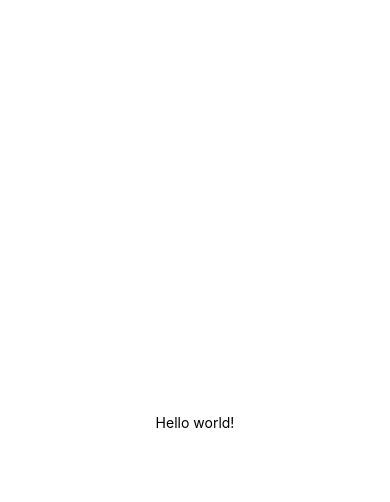
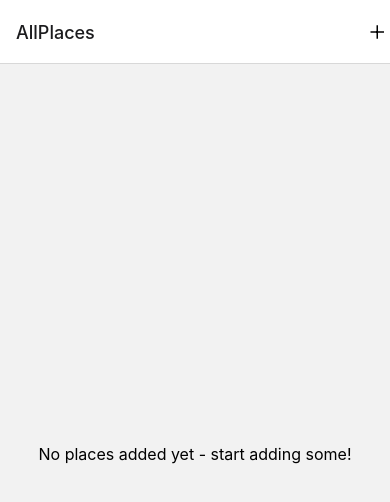
Before and after one commit to patrykraj/RN-app, a React Native app: screen /AllPlaces in a window 390 px wide. Shown: the top 502 px of the page. Built offline with nearby package versions, Linux system fonts and the light colour scheme.

Commit message:
Create places list

```diff
--- a/App.tsx
+++ b/App.tsx
@@ -1,20 +1,36 @@
 import { StatusBar } from 'expo-status-bar';
-import { StyleSheet, Text, View } from 'react-native';
+import { NavigationContainer } from '@react-navigation/native';
+import { createNativeStackNavigator } from '@react-navigation/native-stack';
+
+import AllPlaces from './screens/AllPlaces';
+import AddPlace from './screens/AddPlace';
+import IconButton from './components/ui/IconButton';
+
+const Stack = createNativeStackNavigator();
 
 export default function App() {
   return (
-    <View style={styles.container}>
-      <Text>Hello world!</Text>
-      <StatusBar style="auto" />
-    </View>
+    <>
+      <StatusBar style='dark' />
+      <NavigationContainer>
+        <Stack.Navigator>
+          <Stack.Screen
+            name="AllPlaces"
+            component={AllPlaces}
+            options={({ navigation }) => ({
+              headerRight: ({ tintColor }) => (
+                <IconButton
+                  name='add'
+                  size={24}
+                  color={tintColor}
+                  onPress={() => navigation.navigate('AddPlace')}
+                />
+              )
+            })}
+          />
+          <Stack.Screen name="AddPlace" component={AddPlace} />
+        </Stack.Navigator>
+      </NavigationContainer>
+    </>
   );
 }
-
-const styles = StyleSheet.create({
-  container: {
-    flex: 1,
-    backgroundColor: '#fff',
-    alignItems: 'center',
-    justifyContent: 'center',
-  },
-});
--- /dev/null
+++ b/common/types.ts
@@ -0,0 +1,30 @@
+import Ionicons from '@expo/vector-icons/Ionicons';
+
+export interface PlaceItemProps {
+    place: object;
+    onSelect?: () => void;
+}
+
+export interface PlaceListProps {
+    places: IPlace[];
+}
+
+export type LocationType = {
+    lat: number,
+    lng: number,
+}
+
+export interface IPlace {
+    title: string;
+    imageUri: string;
+    address: string;
+    location: LocationType;
+    id: string;
+}
+
+export interface IconButtonProps {
+    name: React.ComponentProps<typeof Ionicons>['name'];
+    size: number;
+    color: string | undefined;
+    onPress: () => void;
+}
--- /dev/null
+++ b/components/places/PlaceForm.tsx
@@ -0,0 +1,12 @@
+import React from 'react';
+import { Text, View } from 'react-native';
+
+const PlaceForm: React.FC = () => {
+  return (
+    <View>
+      <Text>The Place Form</Text>
+    </View>
+  );
+}
+
+export default PlaceForm;
--- /dev/null
+++ b/components/places/PlaceItem.tsx
@@ -0,0 +1,22 @@
+import React from 'react';
+import { Image, Pressable, StyleSheet, Text, View } from 'react-native';
+
+import { PlaceItemProps } from '../../common/types';
+
+const PlaceItem: React.FC<PlaceItemProps> = ({ place, onSelect }: any): JSX.Element => {
+  return (
+    <Pressable onPress={onSelect}>
+      <Image source={{ uri: place.imageUri }} />
+      <View>
+        <Text>{place.title}</Text>
+        <Text>{place.address}</Text>
+      </View>
+    </Pressable>
+  );
+}
+
+export default PlaceItem;
+
+const styles = StyleSheet.create({
+
+});
--- /dev/null
+++ b/components/places/PlaceList.tsx
@@ -0,0 +1,38 @@
+import React from 'react';
+import { FlatList, StyleSheet, Text, View } from 'react-native';
+
+import PlaceItem from './PlaceItem';
+import { PlaceListProps } from '../../common/types';
+
+const PlaceList: React.FC<PlaceListProps> = ({ places }) => {
+  if (!places || places.length === 0) {
+    return (
+      <View style={styles.fallbackContainer}>
+        <Text style={styles.fallbackText}>
+          No places added yet - start adding some!
+        </Text>
+      </View>
+    );
+  }
+
+  return (
+    <FlatList
+      data={places}
+      keyExtractor={(item) => item.id}
+      renderItem={({ item }) => <PlaceItem place={item} />}
+    />
+  );
+}
+
+export default PlaceList;
+
+const styles = StyleSheet.create({
+  fallbackContainer: {
+    flex: 1,
+    justifyContent: 'center',
+    alignItems: 'center',
+  },
+  fallbackText: {
+    fontSize: 16,
+  },
+});
--- /dev/null
+++ b/components/ui/IconButton.tsx
@@ -0,0 +1,16 @@
+import Ionicons from '@expo/vector-icons/Ionicons';
+import { Pressable, StyleSheet } from 'react-native';
+
+import { IconButtonProps } from '../../common/types';
+
+const IconButton: React.FC<IconButtonProps> = ({ onPress, ...rest }) => {
+    return <Pressable onPress={onPress}>
+        <Ionicons {...rest} />
+    </Pressable>
+}
+
+export default IconButton;
+
+const styles = StyleSheet.create({
+
+})
--- a/package.json
+++ b/package.json
@@ -9,11 +9,14 @@
     "web": "expo start --web"
   },
   "dependencies": {
+    "@react-navigation/native": "^6.0.13",
+    "@react-navigation/native-stack": "^6.9.1",
     "expo": "~46.0.13",
     "expo-status-bar": "~1.4.0",
     "react": "18.0.0",
     "react-dom": "18.0.0",
     "react-native": "0.69.6",
+    "react-native-maps": "0.31.1",
     "react-native-web": "~0.18.7"
   },
   "devDependencies": {
--- /dev/null
+++ b/screens/AddPlace.tsx
@@ -0,0 +1,7 @@
+import PlaceForm from "../components/places/PlaceForm";
+
+function AddPlace() {
+  return <PlaceForm />;
+}
+
+export default AddPlace;
--- /dev/null
+++ b/screens/AllPlaces.tsx
@@ -0,0 +1,7 @@
+import PlaceList from "../components/places/PlaceList";
+
+function AllPlaces() {
+    return <PlaceList places={[]} />;
+  }
+
+  export default AllPlaces;
```
Also changed, not shown: models/place.ts (added, +17 -0 lines), screens/Map.tsx (added), screens/PlaceDetails.tsx (added), 1 other file (tests, documents, lock files or other folders).
